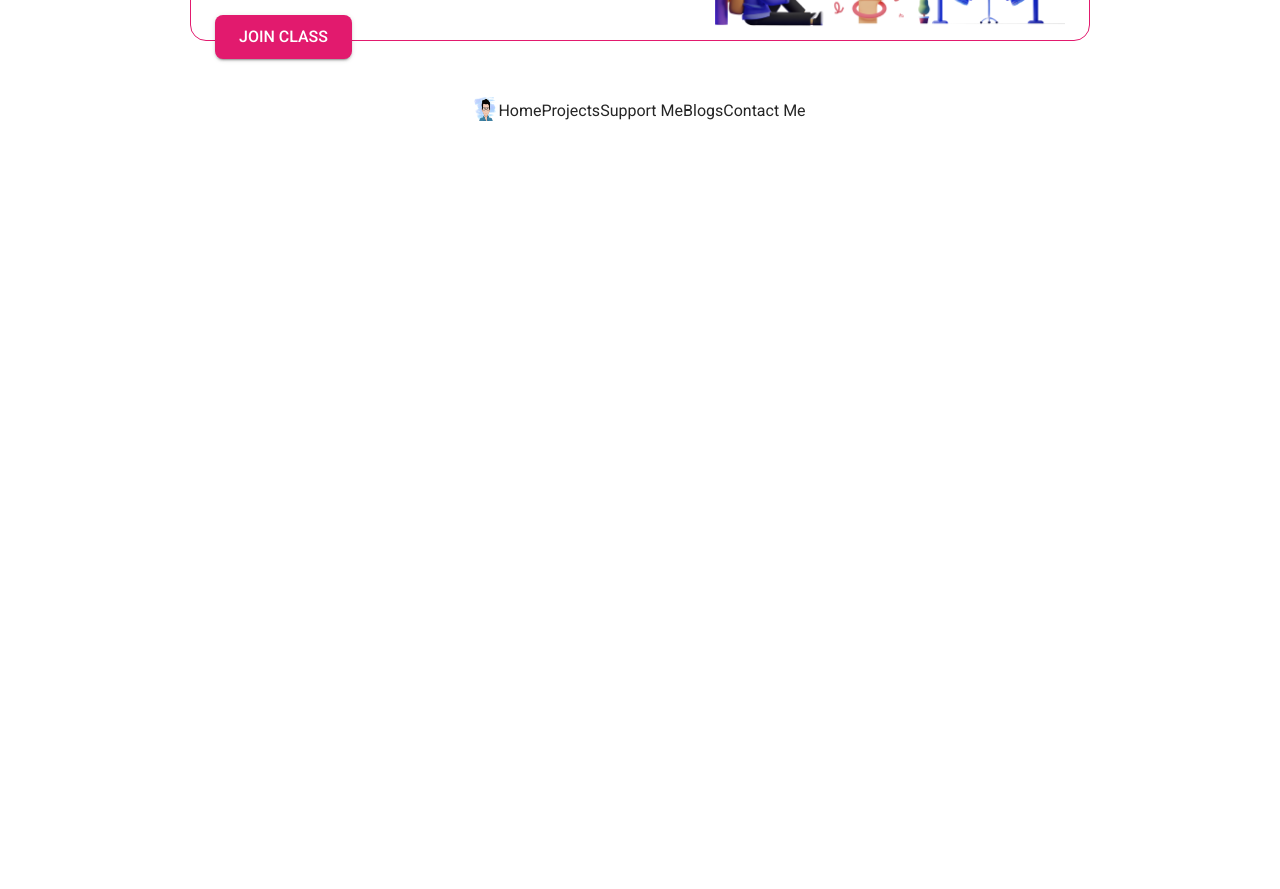
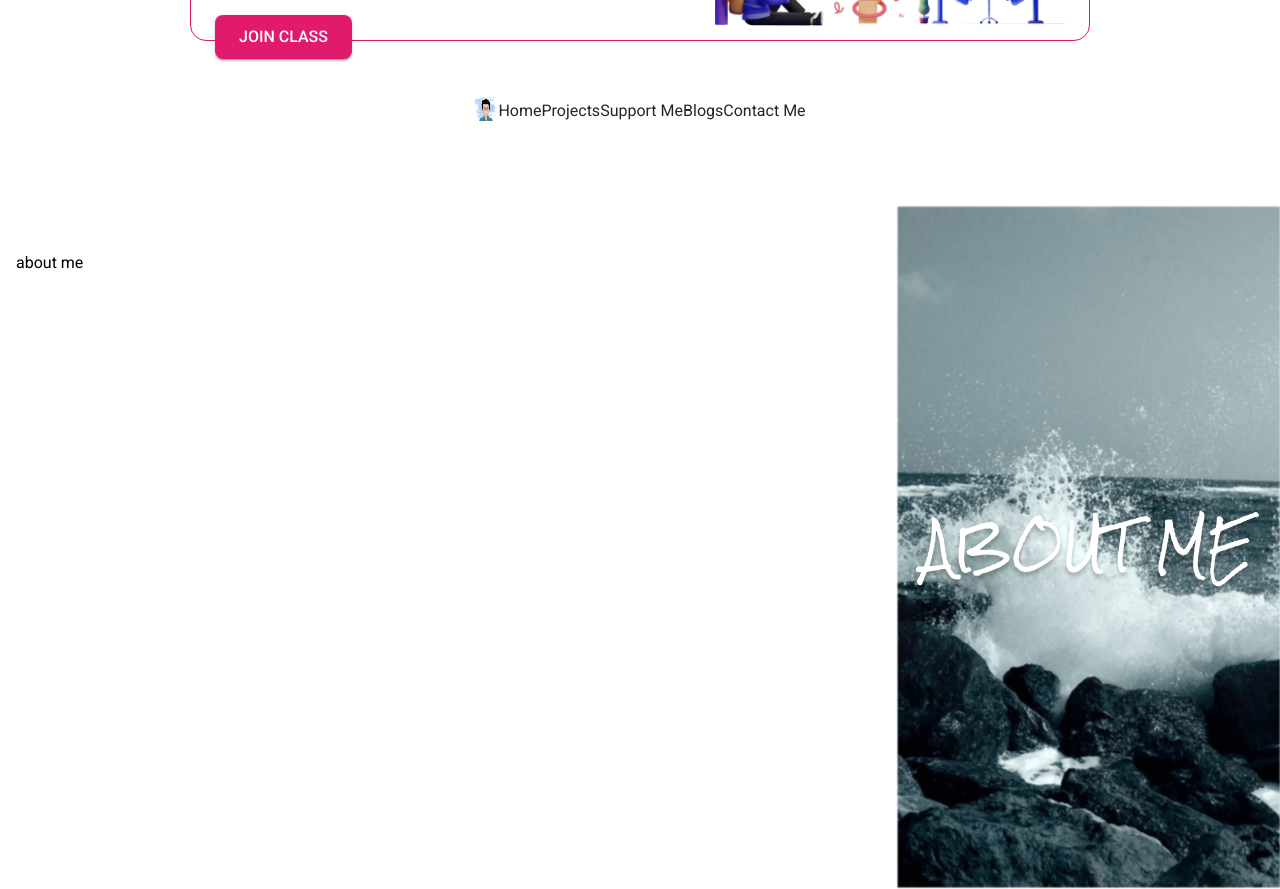
Before and after one commit to Andreas-Sujono/persona-website-v3, a Next.js app: page / in a window 1280 px wide. Shown: the part 860-1749 px from the top of the page. Before the commit the page ends 985 px from the top, so only its background shows below. Built offline with nearby package versions, Linux system fonts and the light colour scheme.

Commit message:
init grid about me

```diff
--- a/src/components/Home/AboutMe/index.tsx
+++ b/src/components/Home/AboutMe/index.tsx
@@ -2,12 +2,73 @@ import React, { memo } from 'react';
 import Text from 'components/common/Text';
 import Image from 'next/image';
 import { Box, Grid } from '@mui/material';
+import Content from 'components/common/Container/Content';
+import bgImage from 'assets/home/about-me-bg.png';
 
 function AboutMe() {
   return (
-    <Box>
-      <Box>about me</Box>
-    </Box>
+    <Grid
+      container
+      justifyContent="space-between"
+      sx={{
+        paddingTop: '5rem',
+      }}
+    >
+      <Grid item xs={true}>
+        <Box
+          sx={{
+            paddingY: '2rem',
+            position: 'relative',
+          }}
+        >
+          <Content sx={{ position: 'relative' }}>
+            <Box>about me</Box>
+          </Content>
+        </Box>
+      </Grid>
+      <Grid
+        item
+        sx={{
+          width: '30%',
+          position: 'relative',
+        }}
+      >
+        <Box
+          sx={{
+            display: 'flex',
+            justifyContent: 'center',
+            alignItems: 'center',
+          }}
+        >
+          <Image
+            src={bgImage}
+            alt=""
+            style={{
+              width: '100%',
+              height: 'auto',
+              objectFit: 'cover',
+              zIndex: 1,
+            }}
+          />
+          <Text
+            sx={{
+              zIndex: 2,
+              fontSize: '3rem',
+              color: 'white',
+              fontFamily: 'Rock Salt',
+              textShadow: '0px 4px 4px rgba(0, 0, 0, 0.25)',
+              position: 'absolute',
+              top: '50%',
+              left: '50%',
+              transform: 'translate(-50%, -50%)',
+              whiteSpace: 'nowrap',
+            }}
+          >
+            ABOUT ME
+          </Text>
+        </Box>
+      </Grid>
+    </Grid>
   );
 }
 
--- a/src/components/Home/WelcomeSection/index.tsx
+++ b/src/components/Home/WelcomeSection/index.tsx
@@ -78,7 +78,7 @@ function WelcomeSection() {
           </Text>
         </Container>
         {/* <SocialMedia /> */}
-        <Fade>
+        {/* <Fade>
           <Button
             sx={{
               mt: 2,
@@ -89,7 +89,7 @@ function WelcomeSection() {
               Download Resume
             </a>
           </Button>
-        </Fade>
+        </Fade> */}
       </Content>
       <Image
         src={bgImage}
@@ -109,7 +109,7 @@ function WelcomeSection() {
           maxHeight: '500px',
           position: 'absolute',
           bottom: '-15%',
-          right: '0%',
+          right: '10%',
         }}
         alt=""
       />
--- a/src/components/Home/index.tsx
+++ b/src/components/Home/index.tsx
@@ -4,6 +4,7 @@ import Statistics from './WelcomeSection/Statistics';
 import JoinClass from 'components/Ads/JoinClass';
 import Content from 'components/common/Container/Content';
 import NavBar from './NavBar';
+import AboutMe from './AboutMe';
 
 export default function Home() {
   return (
@@ -14,6 +15,7 @@ export default function Home() {
         <JoinClass />
       </Content>
       <NavBar />
+      <AboutMe />
     </Container>
   );
 }
```
Also changed, not shown: src/components/Home/AboutMe/MainContent.tsx (added, +41 -0 lines), src/assets/home/about-me-bg.png (added).
